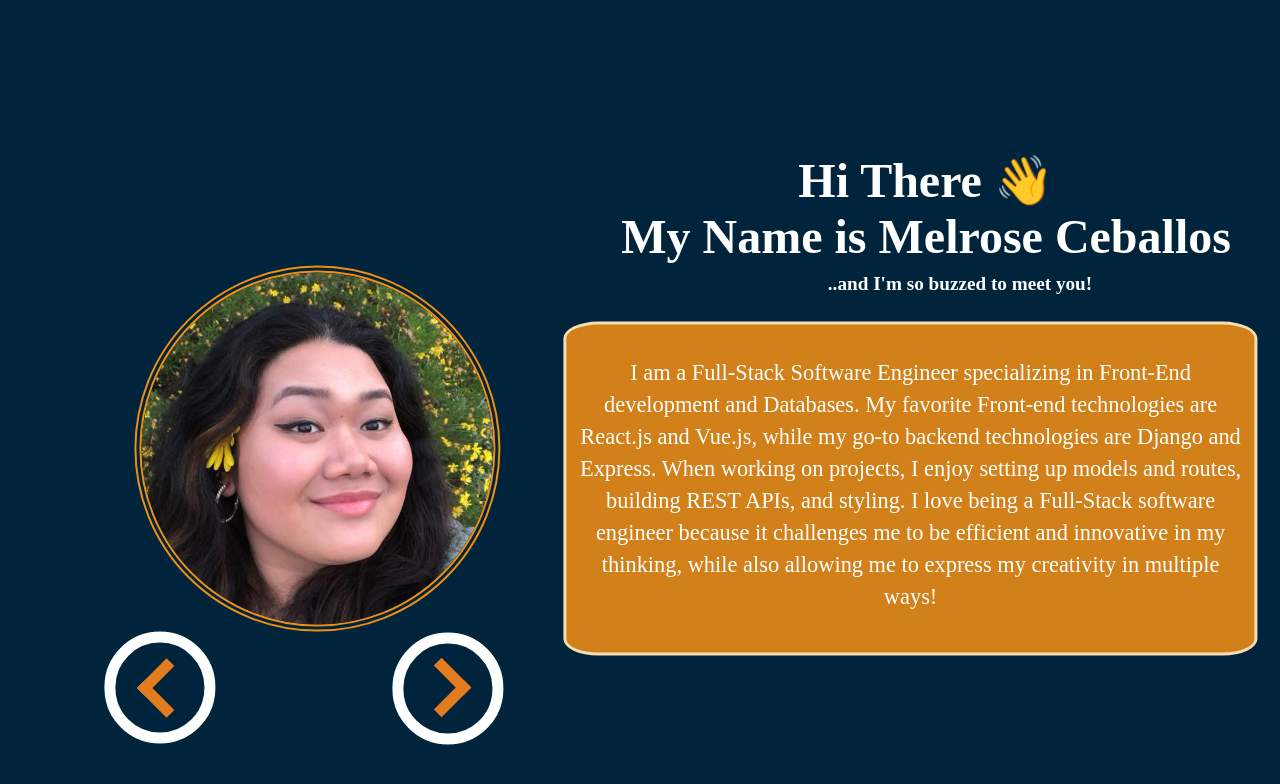
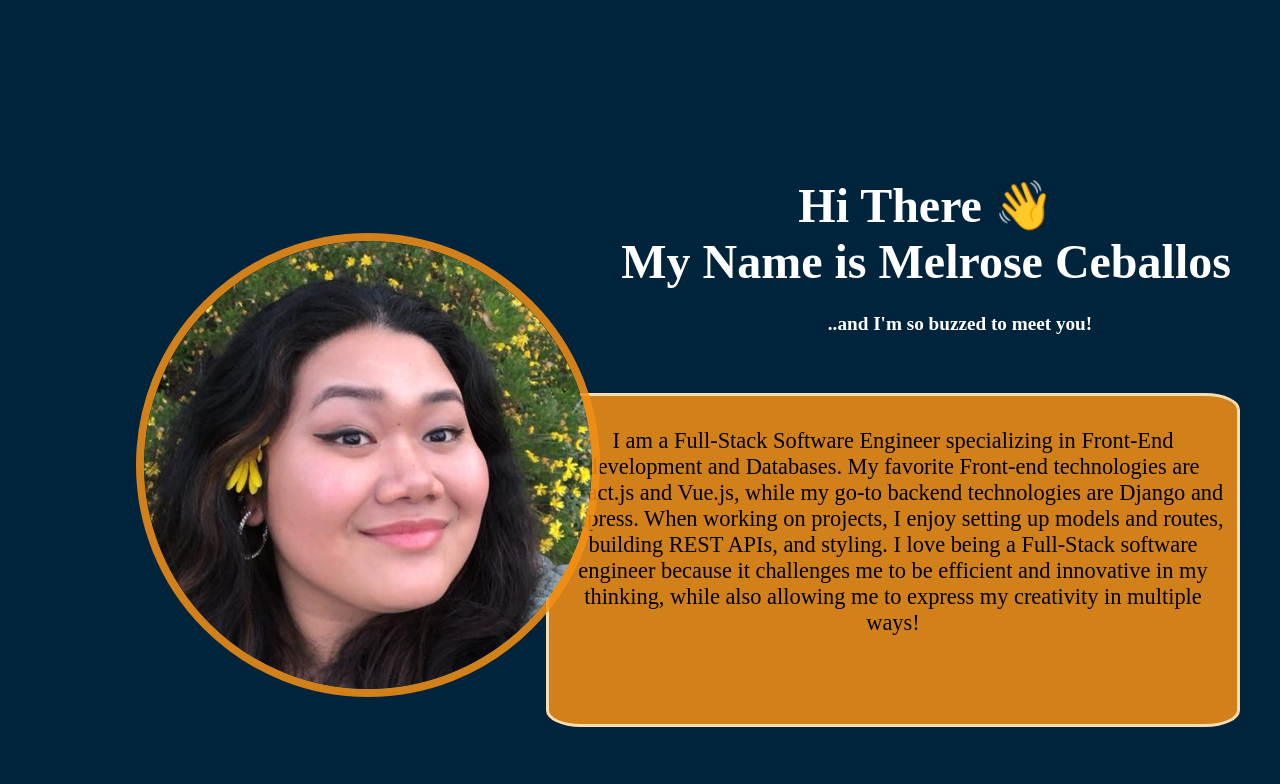
Before and after one commit to melroseceballos/Portfolio, a React (Vite) app: page / in a window 1280 px wide. Shown: the part 570-1354 px from the top of the page. Built offline with nearby package versions, Linux system fonts and the light colour scheme; a web font is replaced by a local one.

Commit message:
fixed about css

```diff
--- a/src/components/AboutPage/about.jsx
+++ b/src/components/AboutPage/about.jsx
@@ -6,19 +6,8 @@
       <div className="about-text">
       <h1 className="aboutIntro">Hi There <span className="hand-emoji" role="img" aria-label="Waving Hand">👋</span><br />My Name is Melrose Ceballos</h1>
         <h3 className='buzz'>..and I'm so buzzed to meet you!</h3>
-        <img className="pic" src="pfp.png"/>
-        <div>
-         <a href="#">
-         <span class="left"></span>
-         </a>
-         </div>
-         <div>
-         </div>
-         <div>
-         <a href="#">
-         <span class="right"></span>
-         </a>
         </div>
+        <div className="pic" ><img src="pfp.png"/></div>
         <div className='paragraph'>
           <p>I am a Full-Stack Software Engineer specializing in Front-End development and Databases.
             My favorite Front-end technologies are React.js and Vue.js, while my go-to backend technologies are Django and Express.
@@ -27,7 +16,7 @@
              while also allowing me to express my creativity in multiple ways!
       </p>
       </div>
-      </div>
+
     </div>
   );
 }
--- a/src/components/AboutPage/styles.css
+++ b/src/components/AboutPage/styles.css
@@ -1,11 +1,10 @@
 .about-container {
     position: relative;
-    margin-top: 20rem;
+    margin-top: 35rem;
   }
 
   .about-text {
     position: absolute;
-    top: 35%;
     left: 50%;
     transform: translate(-50%, -50%);
     color: white;
@@ -18,29 +17,33 @@
     position: absolute;
     left: 15%;
     transform: translate(-50%, -50%) translateX(40rem);
-    margin-top: 6rem;
+    margin-top: -28rem;
   }
-
+  .buzz{
+    margin-left: 40rem;
+    margin-top: -23rem;
+    font-size: 1.2rem;
+  }
   .about-text p {
     font-size: 1.5rem;
     line-height: 2rem;
   }
-  .pic{
+  .pic {
+    display: block;
+    margin-left: 8rem;
+    width: 5rem;
+    height: 10rem;
 
-    display: flex;
-    height: 20rem;
-    border-radius: 50%;
-    width: 22rem;
-    height: 22rem;
-    border: 7px double #f08d13;
-    margin-top: -3rem;
   }
 
-.buzz{
-  margin-left: 40rem;
-  margin-top: 10rem;
-  font-size: 1.2rem;
-}
+  .pic img {
+    height: 28rem;
+    margin-top: -28rem;
+    border: 8px solid #f38f16dc ;
+    border-radius: 50%;
+  }
+
+
 .paragraph p{
 font-size: 1.4rem;
 text-align: center;
@@ -49,83 +52,10 @@
 display: flexbox;
 float: right;
 margin-top: -28rem;
-margin-right: -7rem;
 background-color: #f38f16dc;
 height: 18rem;
 border-radius: 5%;
 padding: 0.5rem;
 padding-top: 2rem;
-
+margin-right: 2rem;
 }
-.left {
-  display: inline-block;
-  width: 4em;
-  height: 4em;
-  border: 0.5em solid #ffffff;
-  border-radius: 50%;
-  margin-left: -60rem;
-  vertical-align: middle; /* Add this line */
-}
-.left:hover{
-  border: 0.5em solid rgb(230, 34, 34);
-}
-
-.left:after {
-  content: '';
-	display: inline-block;
-  margin-top: 1.05em;
-  margin-left: 0.6em;
-  width: 1.4em;
-  height: 1.4em;
-  border-top: 0.5em solid #e37b20;
-  border-right: 0.5em solid #e37b20;
-  -moz-transform: rotate(-135deg);
-  -webkit-transform: rotate(-135deg);
-  transform: rotate(-135deg);
-}
-
-.right {
-  display: inline-block;
-  width: 4em;
-  height: 4em;
-  border: 0.5em solid #ffffff;
-  border-radius: 50%;
-  margin-left: -24rem;
-  vertical-align: middle;
-  margin-top: -8.74rem;
-}
-
-.right:after {
-  content: '';
-	display: inline-block;
-  margin-top: 1.05em;
-  margin-left: -0.6em;
-  width: 1.4em;
-  height: 1.4em;
-  border-top: 0.5em solid #e37b20;
-  border-right: 0.5em solid #e37b20;
-  -moz-transform: rotate(45deg);
-  -webkit-transform: rotate(45deg);
-  transform: rotate(45deg);
-}
-.right:hover{
-  border: 0.5em solid rgb(230, 34, 34);
-}
-.hand-emoji {
-  animation: wave 1s infinite;
-}
-
-@keyframes wave {
-  0% {
-    transform: rotate(0deg);
-  }
-  25% {
-    transform: rotate(10deg);
-  }
-  75% {
-    transform: rotate(-10deg);
-  }
-  100% {
-    transform: rotate(0deg);
-  }
-}
```
